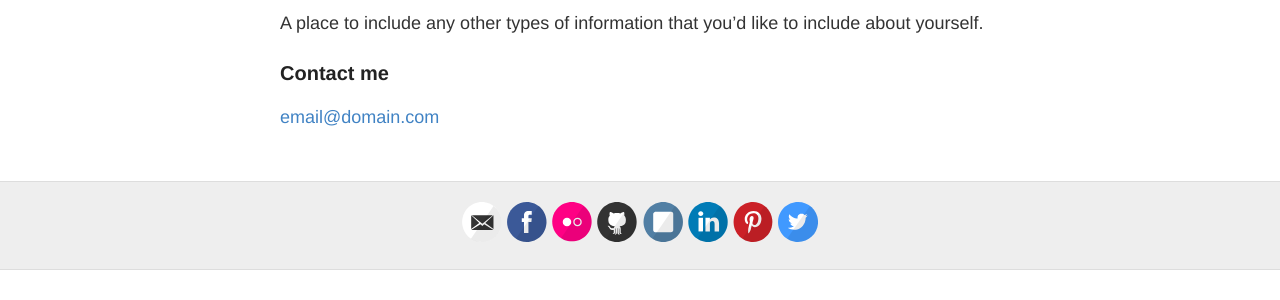
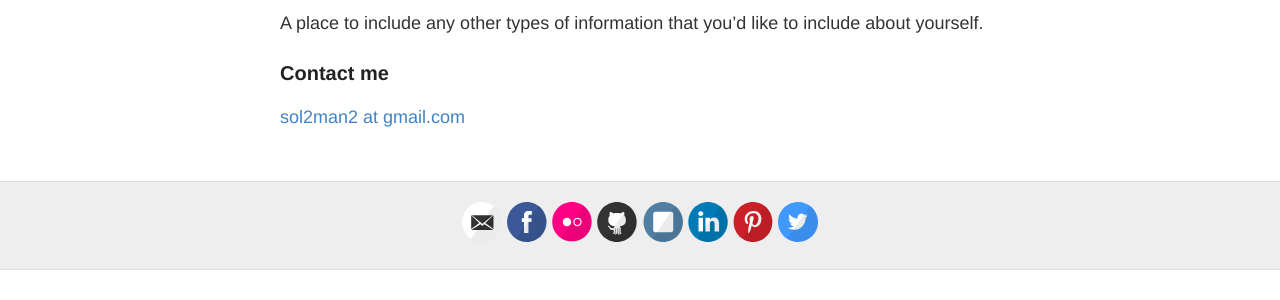
Before and after one commit to sol2man2/sol2man2.github.com, a Jekyll site: the page built from about.md, in a window 1280 px wide. Shown: the part 310-610 px from the top of the page. Built offline with Jekyll 4.4.1, drawn with Linux system fonts in a browser that asks for light colours; Markdown is read by kramdown in place of the engine named in the settings.

Commit message:
Update about.md

```diff
--- a/about.md
+++ b/about.md
@@ -12,4 +12,4 @@ A place to include any other types of information that you'd like to include abo
 
 ### Contact me
 
-[email@domain.com](mailto:email@domain.com)
+[sol2man2 at gmail.com](mailto:sol2man2 at gmail.com)
```
